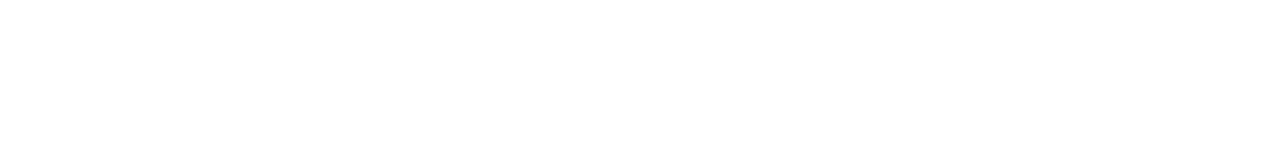
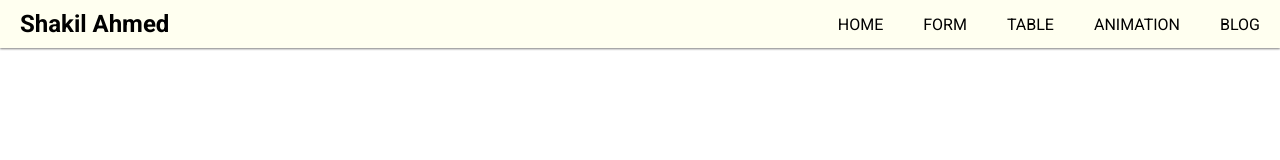
Before and after one commit to shakilrafshan/practise-project, a plain HTML site: page form/form1.html in a window 1280 px wide. Drawn offline with Linux system fonts and the light colour scheme.

Commit message:
header for all pages

```diff
--- a/form/form1.html
+++ b/form/form1.html
@@ -0,0 +1,30 @@
+<!DOCTYPE html>
+<html lang="en">
+<head>
+    <meta charset="UTF-8">
+    <meta http-equiv="X-UA-Compatible" content="IE=edge">
+    <meta name="viewport" content="width=device-width, initial-scale=1.0">
+    <title>Document</title>
+    <link rel="preconnect" href="https://fonts.googleapis.com">
+<link rel="preconnect" href="https://fonts.gstatic.com" crossorigin>
+<link href="https://fonts.googleapis.com/css2?family=Roboto:ital,wght@0,400;0,700;0,900;1,400;1,700;1,900&display=swap" rel="stylesheet">
+    <link rel="shortcut icon" href="/images/shakil_rafshan_youtube_profile_photo.jpg" type="image/x-icon">
+    <link rel="stylesheet" href="/header.css">
+</head>
+<body>
+
+    <header>
+        <h2> <a href="/index.html">Shakil Ahmed</a> </h2>
+        <nav>
+            <ul>
+                <li><a href="/index.html">HOME</a></li>
+                <li><a href="/form/form1.html">FORM</a></li>
+                <li><a href="/table/table1.html">TABLE</a></li>
+                <li><a href="/animation/animation1.html">ANIMATION</a></li>
+                <li><a href="#">BLOG</a></li>
+            </ul>
+        </nav>
+    </header>
+
+</body>
+</html>
--- /dev/null
+++ b/header.css
@@ -0,0 +1,44 @@
+*{
+    margin: 0;
+    padding: 0;
+    box-sizing: border-box;
+}
+
+/* header style start */
+header{
+    display: flex;
+    justify-content: space-between;
+    padding: 10px 0;
+    position: sticky;
+    top:0px;
+    background-color:ivory;
+    box-shadow: 0 1px 2px gray;
+    font-family: 'Roboto', sans-serif;
+}
+header h2{
+    padding-left: 20px;
+}
+header a{
+    text-decoration:none;
+    color: black;
+}
+nav ul{
+    display: flex;
+    justify-content: space-between;
+}
+nav li{
+    list-style: none;
+    padding-top: 5px;
+
+}
+nav a{
+    text-decoration: none;
+    color: black;
+    padding: 5px 20px;
+}
+
+nav a:hover{
+    color:white;
+    background-color: black;
+}
+/* header style end */
--- a/style.css
+++ /dev/null
@@ -1,41 +0,0 @@
-*{
-    margin: 0;
-    padding: 0;
-    box-sizing: border-box;
-}
-header{
-    display: flex;
-    justify-content: space-between;
-    padding: 10px 0;
-    position: sticky;
-    top:0px;
-    background-color:ivory;
-    box-shadow: 0 1px 2px gray;
-    font-family: 'Roboto', sans-serif;
-}
-header h2{
-    padding-left: 20px;
-}
-header a{
-    text-decoration:none;
-    color: black;
-}
-nav ul{
-    display: flex;
-    justify-content: space-between;
-}
-nav li{
-    list-style: none;
-    padding-top: 5px;
-
-}
-nav a{
-    text-decoration: none;
-    color: black;
-    padding: 5px 20px;
-}
-
-nav a:hover{
-    color:white;
-    background-color: black;
-}
```
Also changed, not shown: animation/animation1.html (+30 -0 lines), index.html (+2 -2 lines), table/table1.html (+30 -0 lines), images/shakil_rafshan_youtube_profile_photo.jpg (added).
